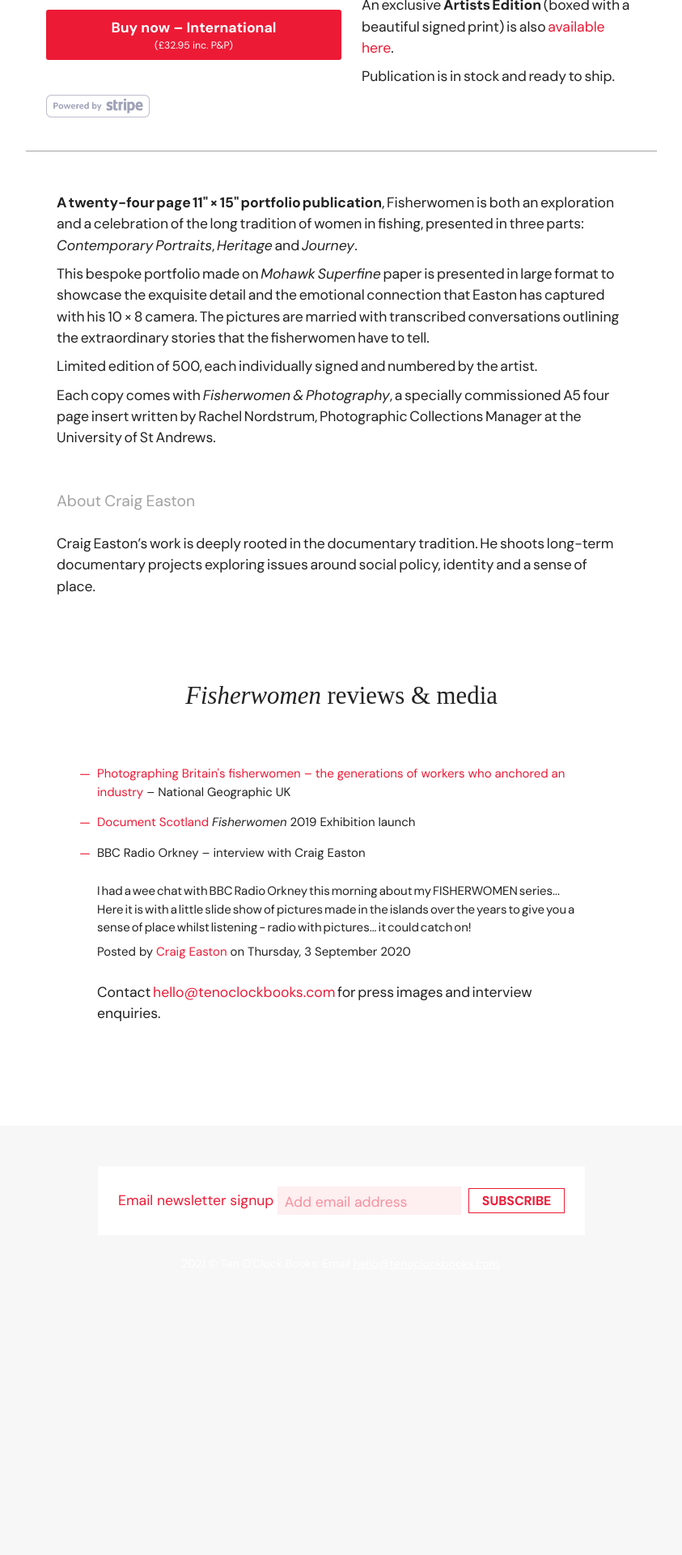
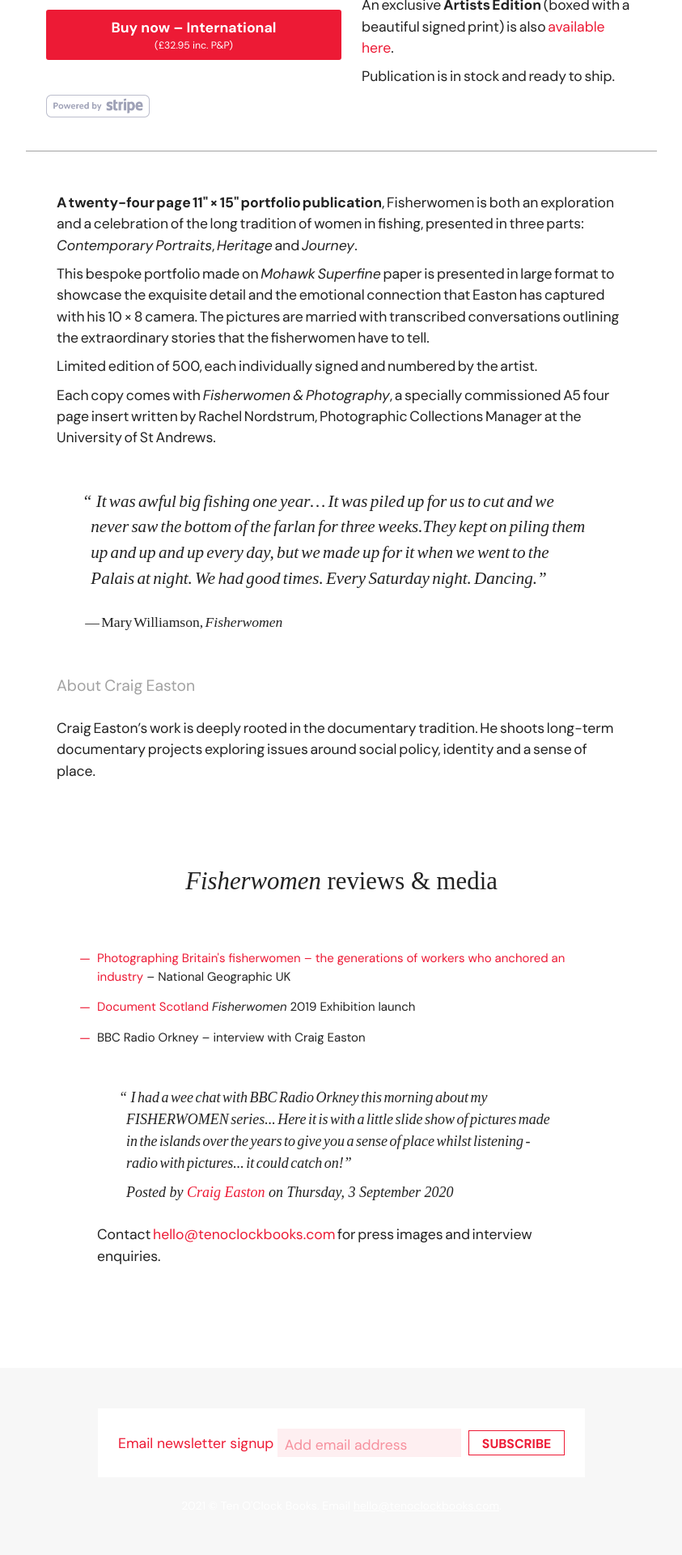
Before and after one commit to martincf/tenoclockbooks, a Jekyll site: the page built from fisherwomen_portfolio_edition.md, in a window 1280 px wide. Shown: the part 981-2901 px from the top of the page at 81% size, without its empty margins (218-1061 px from the left). Built offline with Jekyll 4.4.1, drawn with Linux system fonts in a browser that asks for light colours; some web fonts are replaced; before the commit the page ends 2602 px from its top, so only the background shows below that.

Commit message:
Blockquote styles

```diff
--- a/_sass/_product.scss
+++ b/_sass/_product.scss
@@ -16,6 +16,29 @@
     @include mq(small) {
       margin: 0;
     }
+  }
+  blockquote {
+    font-family: $headerFont;
+    margin: 50px 2em 0;
+    font-style: italic;
+    font-size: larger;
+    // line-height: 22px;
+    & p:before {
+      content: "\201c";
+      display: inline-block;
+      margin-left: -.5em;
+      padding-right: .25em;
+    }
+    & p:after {
+      content: "\201d";
+      display: inline-block;
+      margin-right: .5em;
+      padding-left: -.25em;
+    }
+  }
+  blockquote+p {
+    font-family: $headerFont;
+    margin: 25px 2em;
   }
   a:link, a:visited, a:hover, a:active {
     color: $red;
--- a/_sass/_typography.scss
+++ b/_sass/_typography.scss
@@ -1,3 +1,2 @@
-$bodyFont: adobe-caslon-pro, serif;
 $bodyFont: 'DM Sans', sans-serif;
 $headerFont: adobe-caslon-pro, serif;
--- a/fisherwomen_portfolio_edition.md
+++ b/fisherwomen_portfolio_edition.md
@@ -15,3 +15,7 @@ This bespoke portfolio made on _Mohawk Superfine_ paper is presented in large fo
 Limited edition of 500, each individually signed and numbered by the artist.
 
 Each copy comes with _Fisherwomen & Photography_, a specially commissioned A5 four page insert written by Rachel Nordstrum, Photographic Collections Manager at the University of St Andrews.
+
+> It was awful big fishing one year... It was piled up for us to cut and we never saw the bottom of the farlan for three weeks.They kept on piling them up and up and up every day, but we made up for it when we went to the Palais at night. We had good times. Every Saturday night. Dancing.
+
+— Mary Williamson, _Fisherwomen_
```
Also changed, not shown: fisherwomen_artists_edition.md (+4 -0 lines), 3 other files.
